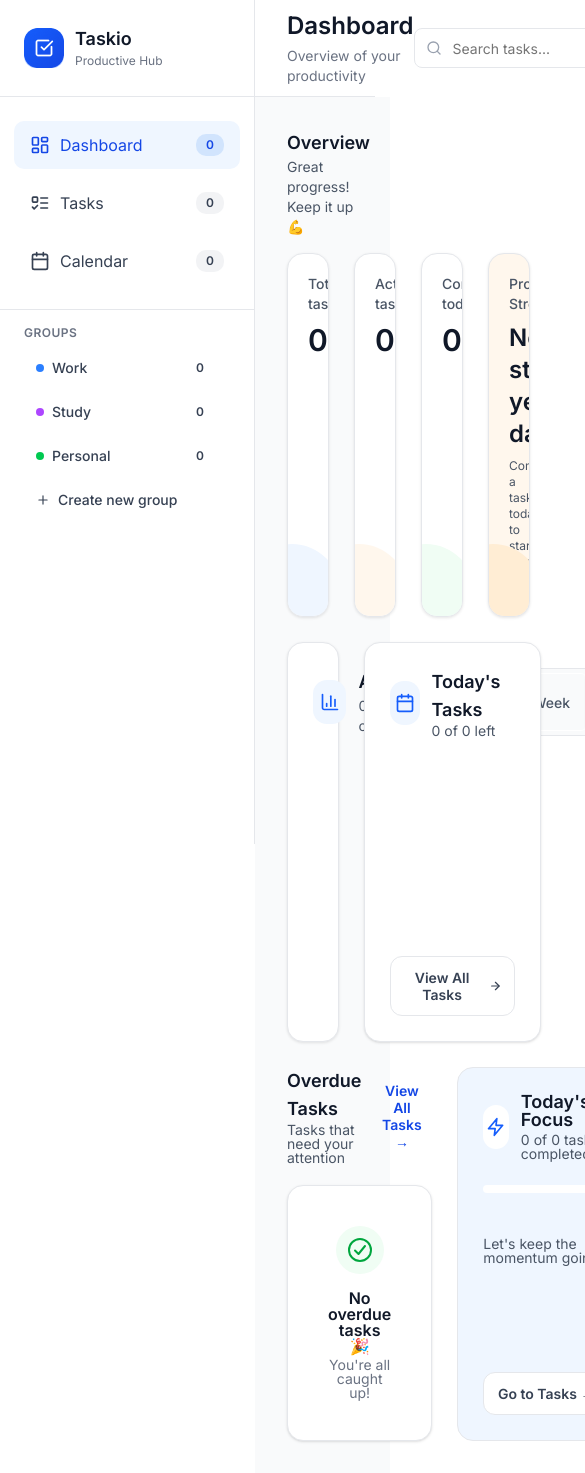
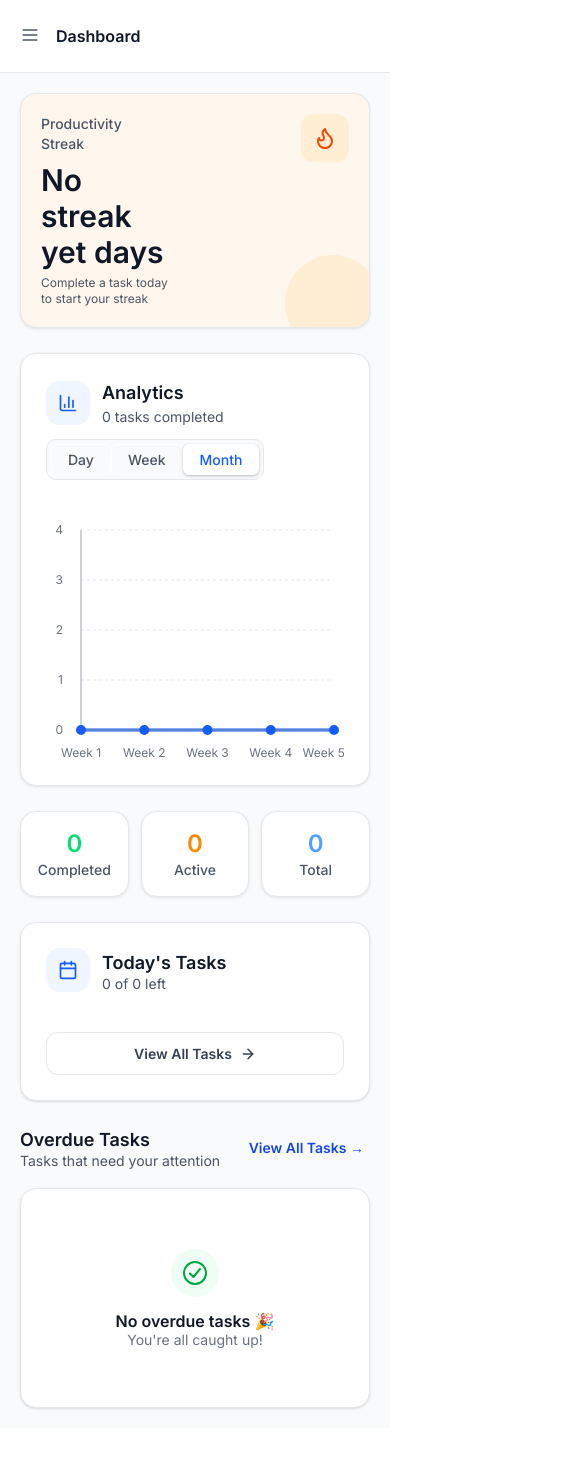
Before and after one commit to kerimov4785/taskio, a React (Vite) app: page / in a window 390 px wide. Shown: the top 1473 px of the page, 585 px wide, since content can reach past the window. After the commit the page ends 1428 px from the top, so only its background shows below. Built offline with nearby package versions, Linux system fonts and the light colour scheme.

Commit message:
feat: implement dashboard page with responsive task summary cards and layout components

```diff
--- a/src/Components/CardDashboard.jsx
+++ b/src/Components/CardDashboard.jsx
@@ -1,11 +1,17 @@
-import React from 'react'
+import React, { useState } from 'react'
 
 function CardDashboard({ card }) {
+    let [windowWidth, setWindowWidth] = useState(window.innerWidth)
+    React.useEffect(() => {
+        window.addEventListener('resize', () => {
+            setWindowWidth(window.innerWidth)
+        })
+    }, [])
     return (
         <div className="card">
             <div>
-                <p>{card.title}</p>
-                <h3>{card.number}</h3>
+                <p>{windowWidth > 1024 ? card.title : card.title.split(' ')[0]}</p>
+                <h3 style={{color: windowWidth > 1024 ? "var(--color-gray-900)" : card.hoverColor }} >{card.number}</h3>
             </div>
             <div className='card-icon' style={{background: card.color }} >
                 {card.icon}
--- a/src/Components/Header.jsx
+++ b/src/Components/Header.jsx
@@ -47,6 +47,13 @@ function Header({ setIndex }) {
 
   return (
     <header>
+      <div className="burger-menu">
+        <svg width="20" height="20" viewBox="0 0 20 20" fill="none" xmlns="http://www.w3.org/2000/svg">
+          <path d="M3.33301 9.99933H16.6654" stroke="#4A5565" stroke-width="1.66655" stroke-linecap="round" stroke-linejoin="round" />
+          <path d="M3.33301 4.99963H16.6654" stroke="#4A5565" stroke-width="1.66655" stroke-linecap="round" stroke-linejoin="round" />
+          <path d="M3.33301 14.999H16.6654" stroke="#4A5565" stroke-width="1.66655" stroke-linecap="round" stroke-linejoin="round" />
+        </svg>
+      </div>
       <div>
         <h4>{getTitle()}</h4>
         <p>{getDescription()}</p>
--- a/src/Pages/Dashboard.jsx
+++ b/src/Pages/Dashboard.jsx
@@ -8,7 +8,7 @@ import TodayPanel from '../Components/TodayPanel'
 import OverduePanel from '../Components/OverduePanel'
 import TodayFocus from '../Components/TodayFocus'
 
-function Dashboard({setActiveFilter, index, setIndex, completedTasks, activeTasks, totalTasks, completedTasksToday }) {
+function Dashboard({ setActiveFilter, index, setIndex, completedTasks, activeTasks, totalTasks, completedTasksToday }) {
   const { tasks, streakCount, getStreak, setStreakCount } = useContext(DataContext)
 
   useEffect(() => {
@@ -85,7 +85,12 @@ function Dashboard({setActiveFilter, index, setIndex, completedTasks, activeTask
         </div>
         <div className='analytics'>
           <Chart />
-          <TodayPanel  setActiveFilter={setActiveFilter} index={index} setIndex={setIndex} />
+          <div className="dashboard-cards mobile-dashboard-cards">
+            {cards.map((card, index) => (
+              <CardDashboard card={card} key={index} />
+            ))}
+          </div>
+          <TodayPanel setActiveFilter={setActiveFilter} index={index} setIndex={setIndex} />
         </div>
         <div className="overdue">
           <OverduePanel setActiveFilter={setActiveFilter} setIndex={setIndex} />
--- a/src/index.css
+++ b/src/index.css
@@ -139,3 +139,11 @@ main {
     background-color: var(--color-gray-50);
     margin-top: 97px;
 }
+
+@media (max-width: 1024px) {
+    main {
+        margin-left: 0;
+        margin-top: 73px;
+        padding:20px;
+    }
+}
--- a/src/styles/chart.css
+++ b/src/styles/chart.css
@@ -20,6 +20,7 @@
 
 .chart-header{
     display: flex;
+    gap: 10px;
     justify-content: space-between;
 }
 
@@ -75,3 +76,18 @@
     height: 250px;
     margin-top: 30px;
 }
+
+@media (max-width: 1024px) {
+    .chart{
+        width: 100%;
+    }
+}
+@media (max-width: 510px) {
+    .chart-header{
+        flex-direction: column;
+        gap: 12px;
+    }
+    .chart-header-right{
+        width: min-content;
+    }
+}
--- a/src/styles/dashboard.css
+++ b/src/styles/dashboard.css
@@ -19,6 +19,7 @@
 }
 
 .dashboard-cards .card {
+    gap: 5px;
     animation: slideIn 0.5s ease-in-out;
     overflow: hidden;
     position: relative;
@@ -39,6 +40,7 @@
         transform: translateY(20px);
         opacity: 0;
     }
+
     to {
         transform: translateY(0);
         opacity: 1;
@@ -50,9 +52,11 @@
     font-weight: 500;
     line-height: 20px;
     color: var(--color-gray-600);
+    max-width: min-content;
 }
 
 .dashboard-cards .card h3 {
+    position: relative;
     font-size: 30px;
     font-weight: 600;
     line-height: 36px;
@@ -91,24 +95,28 @@
 }
 
 .streak-card h6 {
+    position: relative;
     font-size: 12px;
     font-weight: 400;
     margin-right: 10px;
     line-height: 16px;
     max-width: 130px;
     color: var(--color-gray-600);
+    z-index: 1;
+
 }
 
-.card-circle{
+.card-circle {
     position: absolute;
     bottom: -24px;
     right: -12px;
     width: 96px;
     height: 96px;
     border-radius: 50%;
+    z-index: 0;
 }
 
-.analytics{
+.analytics {
     margin-top: 25px;
     display: flex;
     gap: 25px;
@@ -269,3 +277,90 @@
 .view-all:hover {
     background: var(--color-gray-50);
 }
+
+.mobile-dashboard-cards {
+    display: none;
+}
+
+@media (max-width: 1130px) {
+    .dashboard-cards {
+        gap: 15px;
+    }
+
+    .dashboard-cards .card {
+        padding: 15px;
+    }
+
+    .dashboard-cards .card-icon {
+        width: 40px;
+        height: 40px;
+    }
+}
+
+@media (max-width: 1024px) {
+
+    .dashboard>h3,
+    .dashboard>p {
+        display: none;
+    }
+
+    .dashboard-cards {
+        margin-top: 0;
+        flex-direction: row-reverse;
+        flex-wrap: wrap;
+    }
+
+    .dashboard-cards .streak-card {
+        width: 100%;
+        padding: 20px;
+    }
+
+    .dashboard-cards .streak-card h3 {
+        font-size: 30px !important;
+        line-height: 36px !important;
+    }
+
+    .dashboard-cards .card-icon {
+        width: 48px;
+        height: 48px;
+    }
+
+    .dashboard-cards .card {
+        display: none;
+    }
+
+    .analytics {
+        flex-direction: column;
+    }
+
+    .mobile-dashboard-cards .card {
+        display: flex;
+    }
+
+    .mobile-dashboard-cards .card-circle,
+    .mobile-dashboard-cards .card-icon {
+        display: none;
+    }
+
+    .mobile-dashboard-cards .card {
+        justify-content: center;
+        padding: 16px;
+        text-align: center;
+    }
+
+    .mobile-dashboard-cards .card h3{
+        font-size: 24px;
+        line-height: 32px;
+        margin-top: 0;
+    }
+
+    .mobile-dashboard-cards .card>div:first-child {
+        display: flex;
+        flex-direction: column-reverse;
+    }
+
+    .mobile-dashboard-cards {
+        display: flex;
+        gap: 12px;
+    }
+}
--- a/src/styles/header.css
+++ b/src/styles/header.css
@@ -13,7 +13,7 @@ header {
     padding: 24px 32px;
 }
 
-header > div {
+header>div {
     display: flex;
     flex-direction: column;
     gap: 4px;
@@ -95,7 +95,8 @@ header p {
     width: 48px;
     height: 48px;
     border-radius: 50%;
-    background: #ff2d55; /* A bright red to match the MA circle */
+    background: #ff2d55;
+    /* A bright red to match the MA circle */
     color: white;
     display: flex;
     align-items: center;
@@ -103,3 +104,37 @@ header p {
     font-weight: 600;
     font-size: 16px;
 }
+
+.burger-menu {
+    display: none;
+}
+
+@media (max-width: 1024px) {
+    header {
+        width: 100%;
+        margin: 0;
+        padding: 24px 20px;
+        height: 73px;
+        justify-content: start;
+        align-items: center;
+        gap: 16px;
+    }
+
+    .burger-menu {
+        display: block;
+        cursor: pointer;
+    }
+
+    .header-right-actions {
+        display: none;
+    }
+
+    header p {
+        display: none;
+    }
+
+    header h4 {
+        font-size: 16px;
+        line-height: 24px;
+    }
+}
--- a/src/styles/overdue.css
+++ b/src/styles/overdue.css
@@ -240,3 +240,9 @@
 .go-to-tasks {
     margin-top: auto;
 }
+
+@media (max-width: 1024px) {
+    .today-focus{
+        display: none;
+    }
+}
--- a/src/styles/sidebar.css
+++ b/src/styles/sidebar.css
@@ -148,3 +148,9 @@
     left: 0;
     z-index: -1;
 }
+
+@media (max-width: 1024px) {
+    .sidebar {
+        left: -100%;
+    }
+}
```
